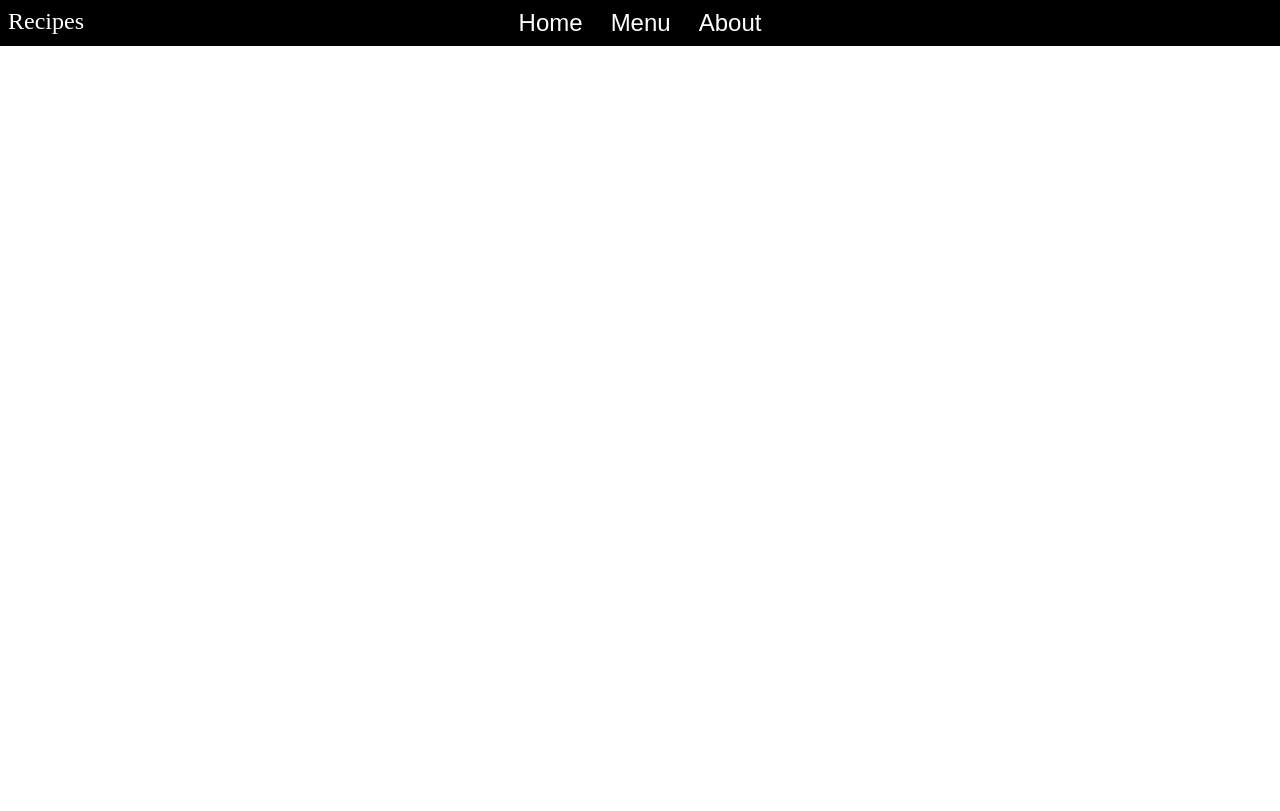
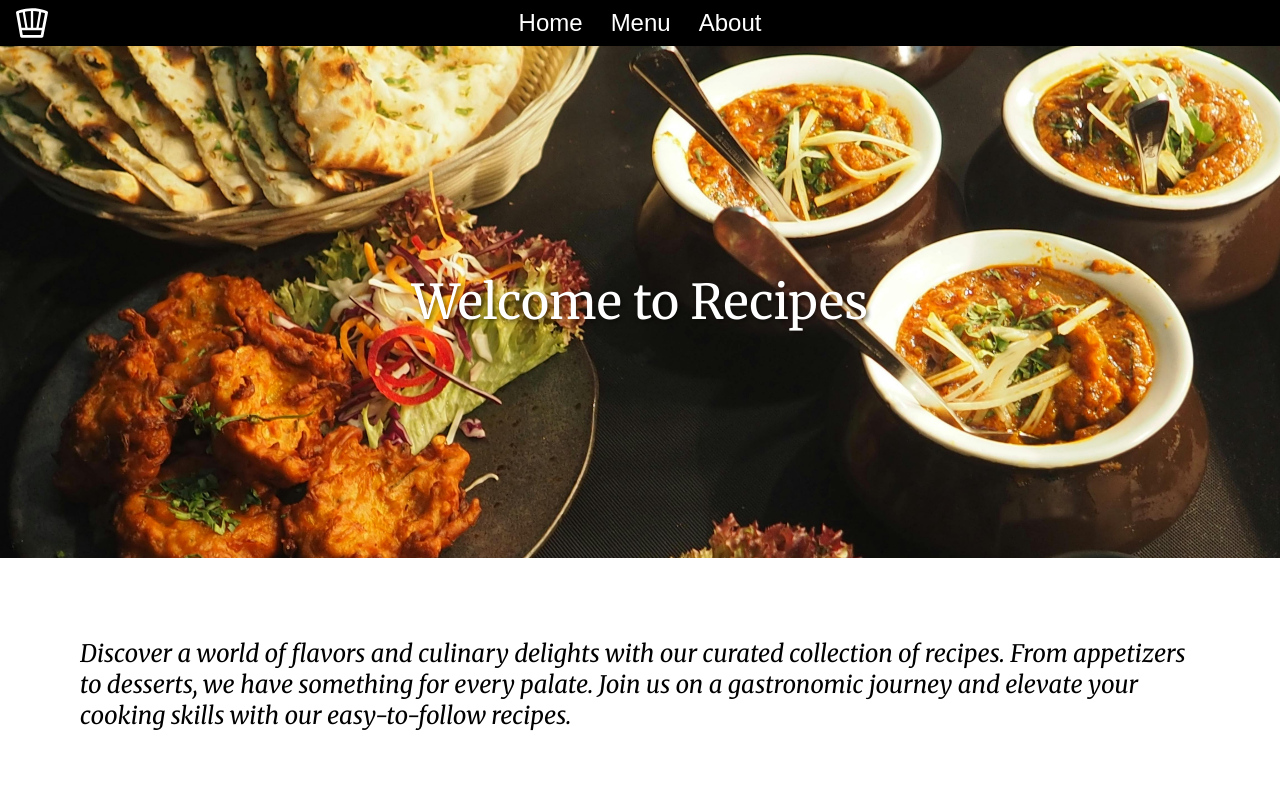
Before and after one commit to xsnok/restaurant-page-top, a website built with webpack: page src/template.html in a window 1280 px wide. Built offline with nearby package versions, Linux system fonts and the light colour scheme.

Commit message:
Create header and description

```diff
--- a/src/styles.css
+++ b/src/styles.css
@@ -1,3 +1,5 @@
+@import url('https://fonts.googleapis.com/css2?family=Merriweather:ital,wght@0,300;0,400;0,700;0,900;1,300;1,400;1,700;1,900&family=Poppins:ital,wght@0,100;0,200;0,300;0,400;0,500;0,600;0,700;0,800;0,900;1,100;1,200;1,300;1,400;1,500;1,600;1,700;1,800;1,900&family=Roboto:ital,wght@0,100;0,300;0,400;0,500;0,700;0,900;1,100;1,300;1,400;1,500;1,700;1,900&display=swap');
+
 body {
     margin: 0;
     padding: 0;
@@ -6,7 +8,15 @@ body {
 header {
     display: grid;
     grid-template-columns: 1fr 1fr 1fr;
+    align-items: center;
     background-color: black;
+}
+
+#logo {
+    filter: invert(92%) sepia(70%) saturate(0%) hue-rotate(38deg) brightness(105%) contrast(101%);
+    height: 2rem;
+    width: 2rem;
+    margin: 0 1rem;
 }
 
 nav {
@@ -15,10 +25,41 @@ nav {
     align-items: center;
 }
 
-.nav-button, #logo {
+.nav-button {
     color: white;
     background-color: transparent;
     border: none;
     font-size: 1.5rem;
     margin: .5rem;
 }
+
+#header {
+    display: flex;
+    justify-content: center;
+    align-items: center;
+    width: 100%;
+    height: 40vw;
+    background: url(imgs/food.jpg) no-repeat center center/cover;
+}
+
+#header-text {
+    color: white;
+    font-family: 'Merriweather', serif;
+    font-size: 3rem;
+    text-align: center;
+    text-shadow: 2px 2px 4px rgba(0, 0, 0, 0.5);
+}
+
+#description {
+    display: flex;
+    justify-content: center;
+    align-items: center;
+    padding: 5rem;
+    background-color: rgba(255, 255, 255, 0.8);
+}
+
+.description-text {
+    color: black;
+    font-family: 'Merriweather', serif;
+    font-size: 1.5rem;
+}
--- a/src/template.html
+++ b/src/template.html
@@ -7,13 +7,26 @@
 </head>
 <body>
     <header>
-        <div id="logo">Recipes</div>
+        <img src="imgs/chef-hat.svg" alt="chefs hat logo" id="logo">
         <nav>
             <button class="nav-button">Home</button>
             <button class="nav-button">Menu</button>
             <button class="nav-button">About</button>
         </nav>
     </header>
-    <div id="content"></div>
+    <div id="content">
+        <div id="header">
+            <div id="header-text">Welcome to Recipes</div>
+        </div>
+
+        <div id="description">
+            <div class="description-text"><em>Discover a world of flavors and culinary
+                delights with our curated collection of
+                recipes. From appetizers to desserts, we have something
+                for every palate. Join us on a gastronomic journey and
+                elevate your cooking skills with our easy-to-follow recipes.</em>
+            </div>
+        </div>
+    </div>
 </body>
 </html>
```
